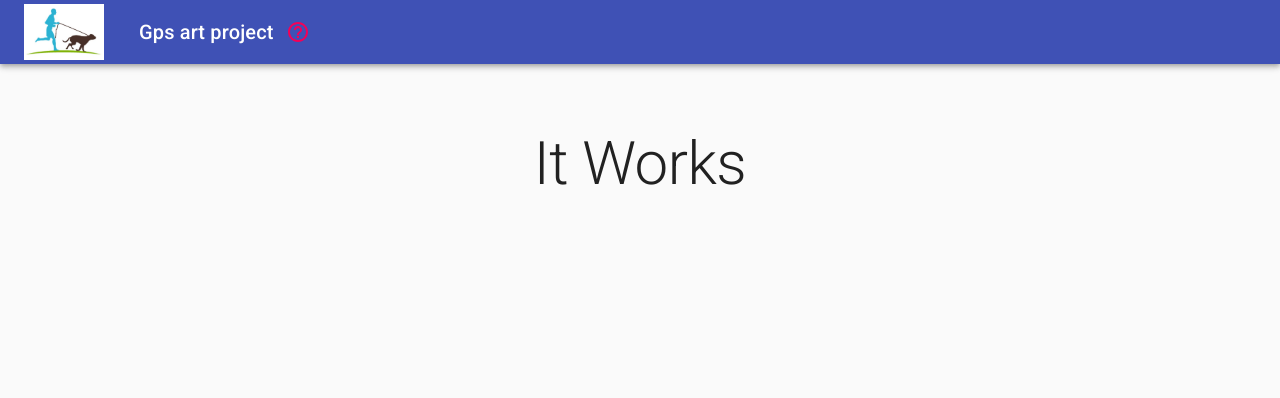
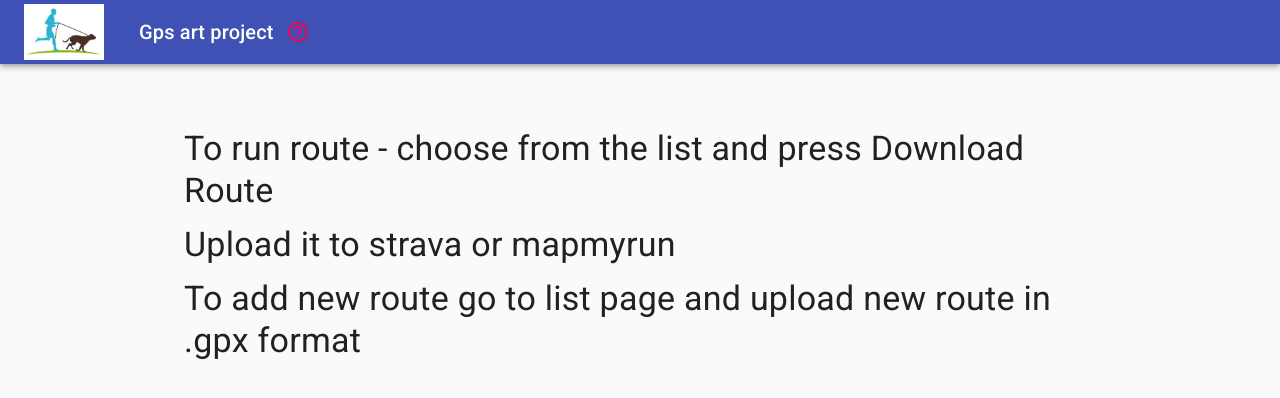
Before and after one commit to gpsart/frontend, a React (Create React App) app: page /how-it-works in a window 1280 px wide. Shown: the top 398 px of the page. Built offline with nearby package versions, Linux system fonts and the light colour scheme; a web font is replaced by a local one.

Commit message:
Added button

```diff
--- a/public/index.html
+++ b/public/index.html
@@ -26,7 +26,7 @@
     -->
     <link rel="stylesheet" href="https://fonts.googleapis.com/css?family=Roboto:300,400,500,700&display=swap" />
     <link rel="stylesheet" href="href='//fonts.googleapis.com/css?family=Anonymous+Pro:400,400italic,700|Abel&#038;subset=latin'" />
-    <title>React App</title>
+    <title>Gps Art</title>
   </head>
   <body>
     <noscript>You need to enable JavaScript to run this app.</noscript>
--- a/src/components/HowItWorks.js
+++ b/src/components/HowItWorks.js
@@ -2,6 +2,7 @@ import React, {useEffect, useState} from 'react';
 import {makeStyles} from "@material-ui/core/styles";
 import Container from "@material-ui/core/Container";
 import Typography from "@material-ui/core/Typography";
+import choose_from_list from "../choose-route.jpg";
 
 const useStyles = makeStyles((theme) => ({
   cardGrid: {
@@ -29,8 +30,14 @@ const HowItWorks = () => {
 
   return (
     <Container className={classes.cardGrid} maxWidth="md">
-      <Typography component="h1" variant="h2" align="center" color="textPrimary" gutterBottom>
-        It Works
+      <Typography component="h4" variant="h4" align="left" color="textPrimary" gutterBottom>
+        To run route - choose from the list and press Download Route
+      </Typography>
+      <Typography component="h4" variant="h4" align="left" color="textPrimary" gutterBottom>
+        Upload it to strava or mapmyrun
+      </Typography>
+      <Typography component="h4" variant="h4" align="left" color="textPrimary" gutterBottom>
+        To add new route go to list page and upload new route in .gpx format
       </Typography>
     </Container>
   );
```
Also changed, not shown: src/choose-route.jpg (added).
